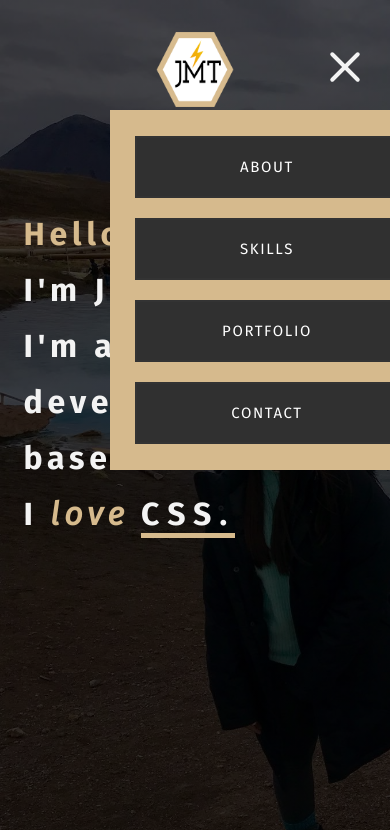
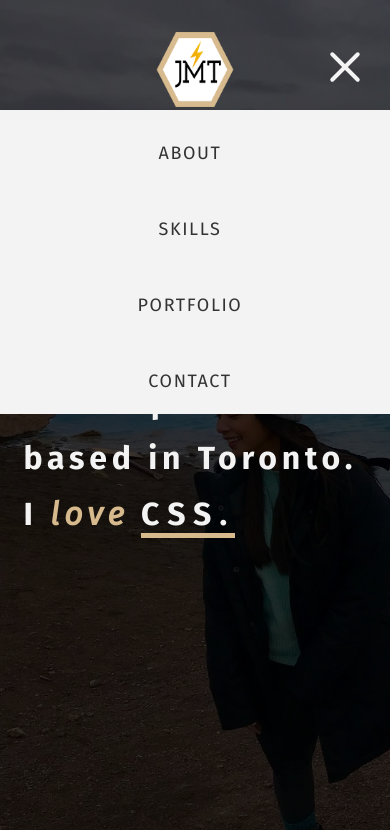
Before and after one commit to jezzicaaaaa/secondPersonalWeb, a website: page index.html in a window 390 px wide. Both pictures are taken after a click on the button 345 px from the left and 69 px from the top of the page. Shown: the top 830 px of the page. Drawn offline with nearby package versions, Linux system fonts and the light colour scheme.

Commit message:
edited hamburger

```diff
--- a/js/script.js
+++ b/js/script.js
@@ -79,7 +79,7 @@ $(document).ready(function() {
             $('.hamburger-content').width('0');
         } else {
             $(this).addClass('is-active');
-            $('.hamburger-content').width('300px');
+            $('.hamburger-content').width('400px');
         }
         isActive = !isActive;
     });
--- a/scss/partials/header.scss
+++ b/scss/partials/header.scss
@@ -175,31 +175,44 @@ header {
             position: absolute;
             transition: 0.3s ease-in-out;
             top: 80px;
-            right: 0;
-            background: #d6ba8d;
+            right: 20px;
+            background: #f3f3f3;
             ul {
-                padding: 0 15px;
+                margin: 0;
+                padding: 0;
+                text-align: center;
+            }
+            ul li {
+                text-align: center;
+                margin: auto;
+                padding: 0;
+                margin: 0;
             }
             ul li a {
                 display: block;
-                width: 200px;
-                border: 2px solid #333333;
+                width: 320px;
+                border: 2px solid #f3f3f3;
                 text-align: center;
-                background: #303030;
-                color: #fff;
+                color: #333;
+                background: #f3f3f3;
                 padding: 20px 30px;
                 display: inline-block;
-                margin: 10px;
+                margin-top: 10px;
                 text-transform: uppercase;
-                font-size: 15px;
+                font-size: 18px;
                 letter-spacing: 0.1rem;
             }
             ul li a:hover {
                 border: 2px solid #f3f3f3;
+                background: #d6ba8d;
             }
             ul li a:focus {
-                background: #ffff;
-                border: 2px solid #333333;
+                background: #333333;
+                border: 2px solid #d6ba8d;
+                color: #fff;
+            }
+            a:nth-child(4) {
+                margin-bottom: 10px;
             }
         }
     }
--- a/scss/partials/portfolio.scss
+++ b/scss/partials/portfolio.scss
@@ -8,7 +8,6 @@
         margin-top: 50px;
         display: flex;
         flex-direction: column;
-
         .container {
             padding: 25px;
             flex-direction: row;
@@ -76,6 +75,7 @@
         }
     }
 }
+
 @media (max-width: 1280px) {
     .portfolio {
         .portfolio-content {
@@ -99,6 +99,7 @@
         }
     }
 }
+
 @media (max-width: 768px) {
     .portfolio {
         .portfolio-content {
```
Also changed, not shown: css/style.css. Lines whose indentation alone changed are shown as unchanged.
